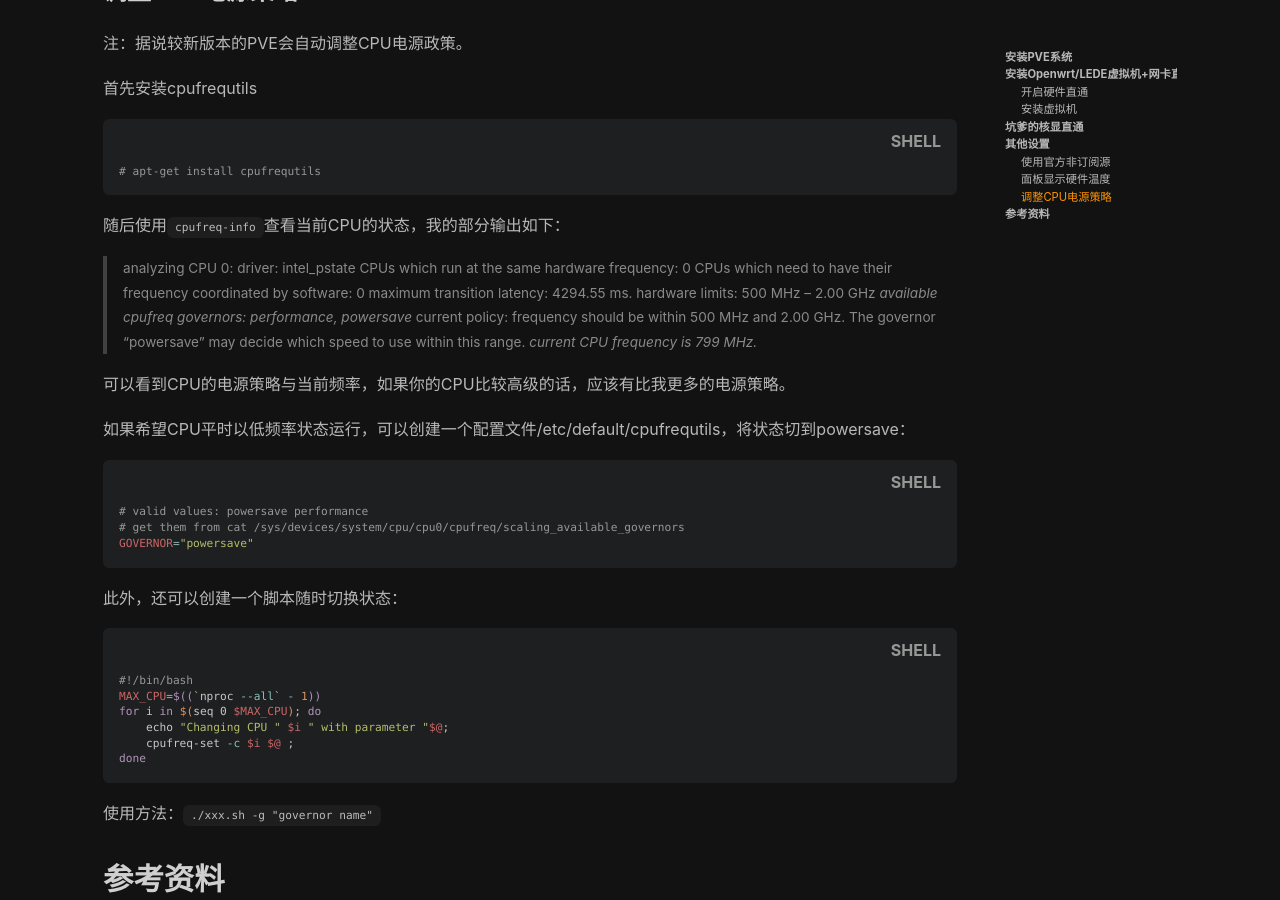
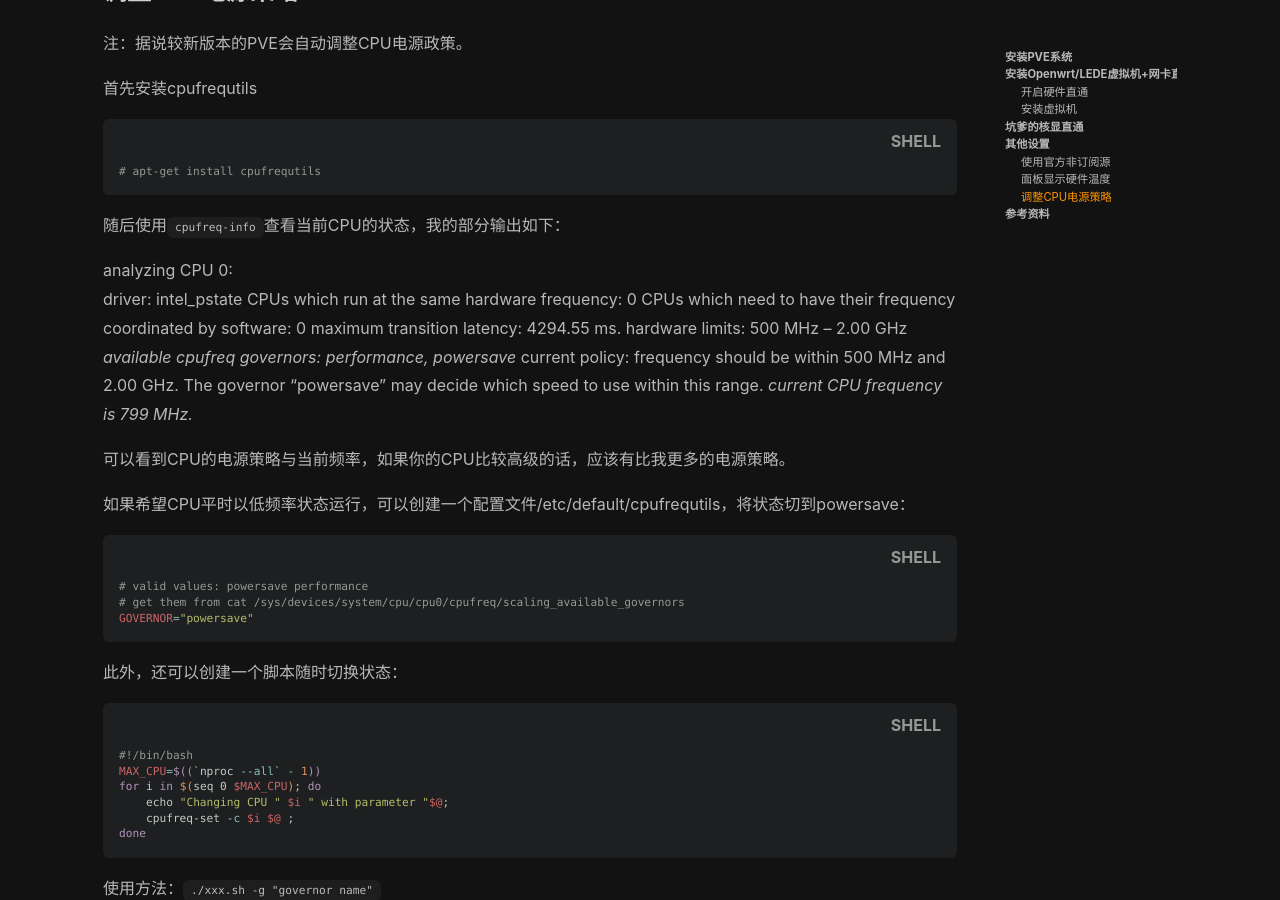
Before and after one commit to pfermat/pfermat.github.io, a Jekyll site: the page built from _posts/2020-05-27-pve.md, in a window 1280 px wide and 900 px high, scrolled down 5143 px. Built offline with Jekyll 4.4.1, drawn with Linux system fonts in a browser that asks for light colours; nearby versions of some CDN libraries; comment, search, counter and statistics services are not loaded; some of the changed lines change nothing that is shown.

Commit message:
Update 2020-05-27-pve.md

```diff
--- a/_posts/2020-05-27-pve.md
+++ b/_posts/2020-05-27-pve.md
@@ -197,17 +197,17 @@
 
 随后使用`cpufreq-info`查看当前CPU的状态，我的部分输出如下：
 
-> analyzing CPU 0:
-> driver: intel_pstate
-> CPUs which run at the same hardware frequency: 0
-> CPUs which need to have their frequency coordinated by software: 0
-> maximum transition latency: 4294.55 ms.
-> hardware limits: 500 MHz – 2.00 GHz
-> *available cpufreq governors: performance, powersave*
-> current policy: frequency should be within 500 MHz and 2.00 GHz.
-> The governor “powersave” may decide which speed to use
-> within this range.
-> *current CPU frequency is 799 MHz.*
+analyzing CPU 0:<br>
+driver: intel_pstate
+CPUs which run at the same hardware frequency: 0
+CPUs which need to have their frequency coordinated by software: 0
+maximum transition latency: 4294.55 ms.
+hardware limits: 500 MHz – 2.00 GHz
+*available cpufreq governors: performance, powersave*
+current policy: frequency should be within 500 MHz and 2.00 GHz.
+The governor “powersave” may decide which speed to use
+within this range.
+*current CPU frequency is 799 MHz.*
 
 可以看到CPU的电源策略与当前频率，如果你的CPU比较高级的话，应该有比我更多的电源策略。
 
```
